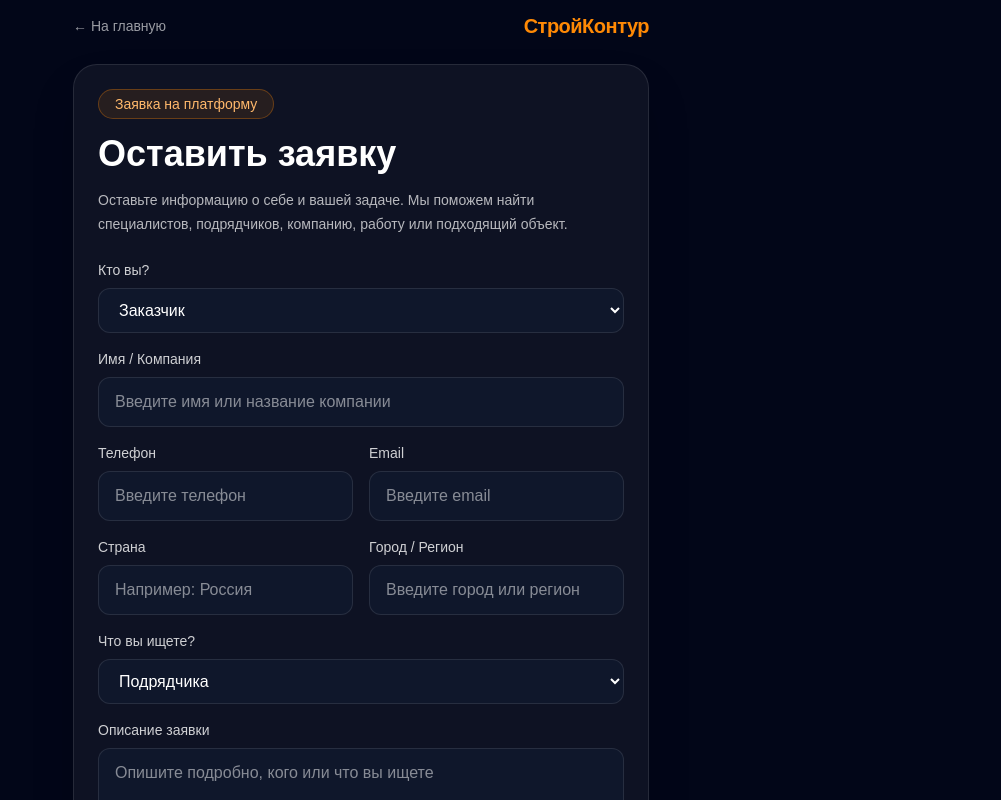
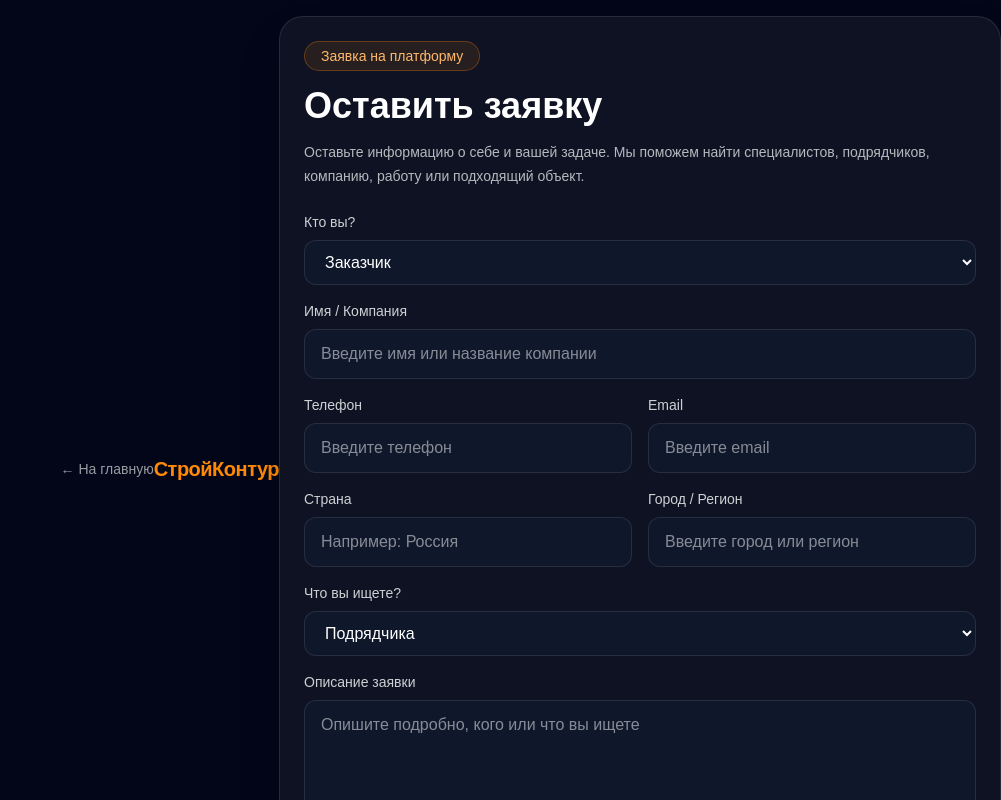
Before and after one commit to spasatel112233-svg/stroikontur, a Next.js app: page /request in a window 1280 px wide. Shown: the top 800 px of the page, without its empty margins (279-1280 px from the left). Built offline with nearby package versions, Linux system fonts and the light colour scheme.

Commit message:
Update page.tsx

```diff
--- a/app/request/page.tsx
+++ b/app/request/page.tsx
@@ -1,7 +1,7 @@
 export default function RequestPage() {
   return (
     <main className="min-h-screen bg-slate-950 text-white">
-      <div className="mx-auto max-w-2xl px-6 py-3 md:px-10 lg:px-12">
+      <div className="pt-4 flex justify-end">
         <div className="mb-6 flex items-center justify-between">
   <a href="/" className="text-sm text-white/60 transition hover:text-white">
     ← На главную
```
